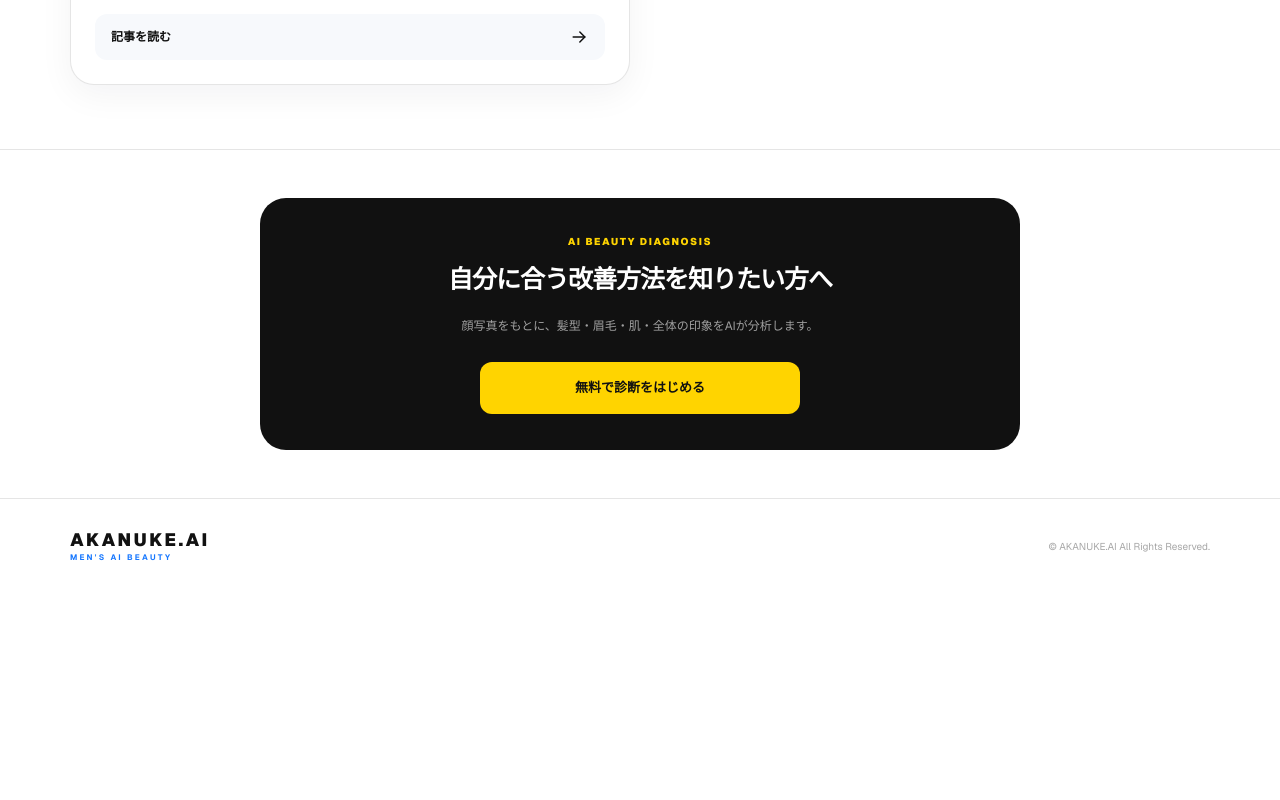
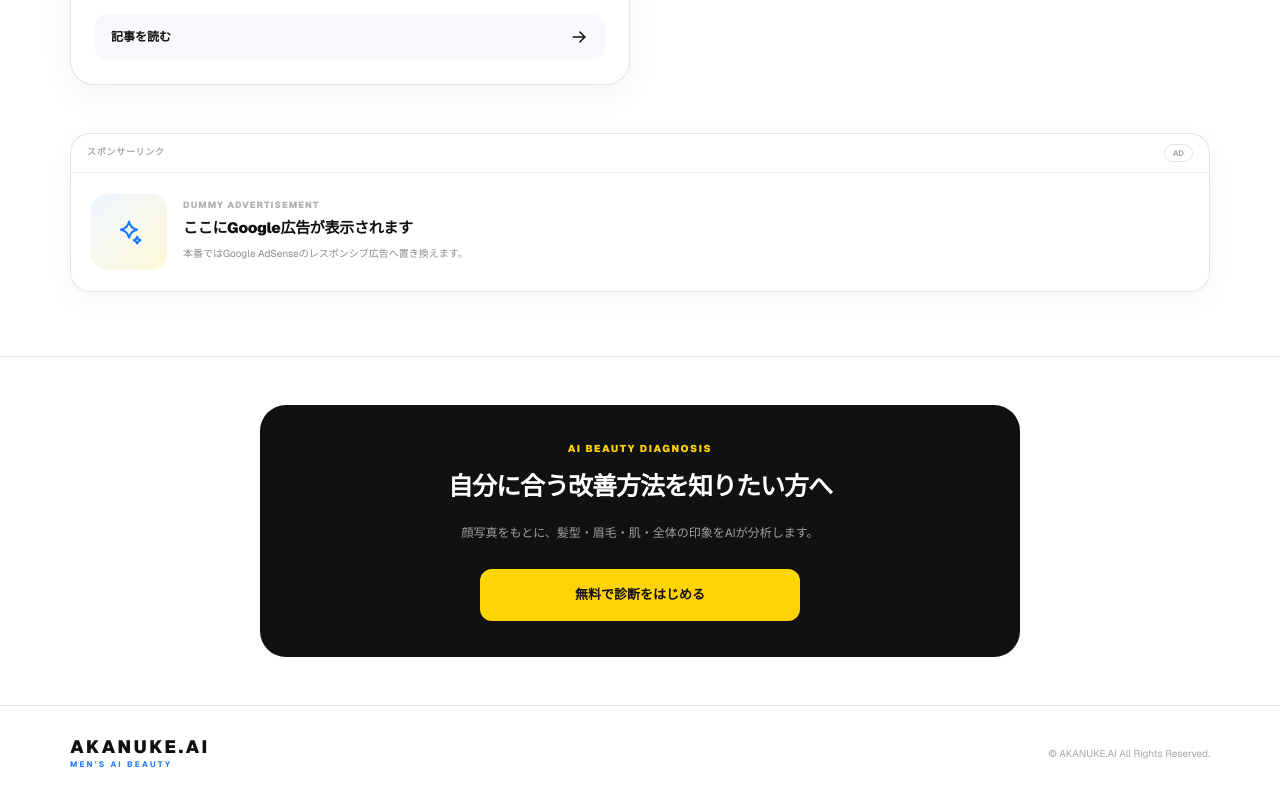
Before and after one commit to mori10tech/akanuke-ai, a Next.js app: page /articles in a window 1280 px wide. Shown: the part 1077-1877 px from the top of the page. Before the commit the page ends 1670 px from the top, so only its background shows below. Built offline with nearby package versions, Linux system fonts and the light colour scheme.

Commit message:
feat: add dummy ad to articles page

```diff
--- a/app/analyzing/page.tsx
+++ b/app/analyzing/page.tsx
@@ -116,6 +116,45 @@ function CheckIcon() {
   );
 }
 
+function DummyAd() {
+  return (
+    <aside
+      aria-label="ダミー広告"
+      className="mt-5 overflow-hidden rounded-[18px] border border-[#dedede] bg-white shadow-[0_6px_22px_rgba(15,23,42,0.04)]"
+    >
+      <div className="flex items-center justify-between border-b border-[#eeeeee] px-4 py-2.5">
+        <p className="text-[9px] font-bold tracking-[0.08em] text-neutral-400">
+          スポンサーリンク
+        </p>
+
+        <span className="rounded-full border border-neutral-200 px-2 py-0.5 text-[8px] font-bold text-neutral-400">
+          AD
+        </span>
+      </div>
+
+      <div className="flex min-h-[112px] items-center gap-4 px-4 py-4">
+        <div className="flex h-[76px] w-[76px] shrink-0 items-center justify-center rounded-[14px] bg-gradient-to-br from-[#EEF6FF] to-[#FFF9D9]">
+          <SparkleIcon className="h-8 w-8 text-[#1677FF]" />
+        </div>
+
+        <div className="min-w-0 flex-1">
+          <p className="text-[10px] font-bold text-neutral-400">
+            DUMMY ADVERTISEMENT
+          </p>
+
+          <p className="mt-1 text-[14px] font-black leading-5 tracking-[-0.02em]">
+            ここに広告が表示されます
+          </p>
+
+          <p className="mt-1 text-[10px] leading-4 text-neutral-500">
+            本番ではGoogle AdSenseのレスポンシブ広告を表示予定です。
+          </p>
+        </div>
+      </div>
+    </aside>
+  );
+}
+
 function LockIcon() {
   return (
     <svg
@@ -229,8 +268,6 @@ export default function AnalyzingPage() {
 
         <div className="px-4 pb-10 pt-6">
           <div className="text-center">
-
-
             <p className="mt-4 text-[11px] font-black tracking-[0.15em] text-[#1677FF]">
               AI BEAUTY ANALYSIS
             </p>
@@ -303,7 +340,7 @@ export default function AnalyzingPage() {
             <div className="p-4">
               <div className="h-2 overflow-hidden rounded-full bg-[#ececec]">
                 <div
-                  className="h-full rounded-full bg-gradient-to-r bg-[#1677FF] transition-[width] duration-200 ease-out"
+                  className="h-full rounded-full bg-[#1677FF] transition-[width] duration-200 ease-out"
                   style={{
                     width: `${progress}%`,
                   }}
@@ -323,6 +360,8 @@ export default function AnalyzingPage() {
               </div>
             </div>
           </section>
+
+          <DummyAd />
 
           <section className="mt-5 overflow-hidden rounded-[18px] border border-[#dedede] bg-white shadow-[0_6px_22px_rgba(15,23,42,0.04)]">
             <div className="border-b border-[#eeeeee] px-4 py-4">
--- a/app/articles/page.tsx
+++ b/app/articles/page.tsx
@@ -1,6 +1,7 @@
 import Image from "next/image";
 import Link from "next/link";
 import Logo from "../components/Logo";
+import DummyAd from "../components/DummyAd";
 import { getAllArticles } from "../../data/articles";
 
 function ArrowRightIcon() {
@@ -126,6 +127,8 @@ export default function ArticlesPage() {
             </Link>
           ))}
         </div>
+
+        <DummyAd className="mt-10 sm:mt-12" />
       </section>
 
       <section className="border-t border-black/10 px-5 py-12">
--- /dev/null
+++ b/app/components/DummyAd.tsx
@@ -0,0 +1,80 @@
+type DummyAdProps = {
+  className?: string;
+  format?: "horizontal" | "rectangle";
+};
+
+function AdIcon() {
+  return (
+    <svg
+      viewBox="0 0 24 24"
+      aria-hidden="true"
+      className="h-7 w-7"
+      fill="none"
+      stroke="currentColor"
+      strokeWidth="1.7"
+      strokeLinecap="round"
+      strokeLinejoin="round"
+    >
+      <path d="M12 3c.8 4.1 2.9 6.2 7 7-4.1.8-6.2 2.9-7 7-.8-4.1-2.9-6.2-7-7 4.1-.8 6.2-2.9 7-7Z" />
+      <path d="M19 16c.3 1.7 1.3 2.7 3 3-1.7.3-2.7 1.3-3 3-.3-1.7-1.3-2.7-3-3 1.7-.3 2.7-1.3 3-3Z" />
+    </svg>
+  );
+}
+
+export default function DummyAd({
+  className = "",
+  format = "horizontal",
+}: DummyAdProps) {
+  const isRectangle = format === "rectangle";
+
+  return (
+    <aside
+      aria-label="ダミー広告"
+      className={`overflow-hidden rounded-[20px] border border-black/10 bg-white shadow-[0_8px_28px_rgba(15,23,42,0.04)] ${className}`}
+    >
+      <div className="flex items-center justify-between border-b border-black/5 px-4 py-2.5">
+        <p className="text-[9px] font-bold tracking-[0.08em] text-black/35">
+          スポンサーリンク
+        </p>
+
+        <span className="rounded-full border border-black/10 px-2 py-0.5 text-[8px] font-bold text-black/35">
+          AD
+        </span>
+      </div>
+
+      <div
+        className={`flex items-center gap-4 p-4 sm:p-5 ${
+          isRectangle
+            ? "min-h-[250px] flex-col justify-center text-center"
+            : "min-h-[118px]"
+        }`}
+      >
+        <div
+          className={`flex shrink-0 items-center justify-center rounded-[16px] bg-gradient-to-br from-[#EEF6FF] to-[#FFF9D9] text-[#1677FF] ${
+            isRectangle ? "h-20 w-20" : "h-[76px] w-[76px]"
+          }`}
+        >
+          <AdIcon />
+        </div>
+
+        <div
+          className={
+            isRectangle ? "max-w-[320px]" : "min-w-0 flex-1"
+          }
+        >
+          <p className="text-[9px] font-black tracking-[0.12em] text-black/30">
+            DUMMY ADVERTISEMENT
+          </p>
+
+          <p className="mt-1.5 text-[14px] font-black leading-5 tracking-[-0.02em] sm:text-[15px]">
+            ここにGoogle広告が表示されます
+          </p>
+
+          <p className="mt-1.5 text-[10px] leading-5 text-black/45">
+            本番ではGoogle AdSenseのレスポンシブ広告へ置き換えます。
+          </p>
+        </div>
+      </div>
+    </aside>
+  );
+}
```
Lines whose indentation alone changed are shown as unchanged.
